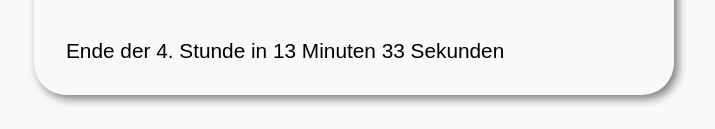
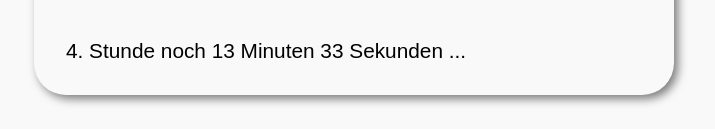
Before and after one commit to Jonny1Coder/BBK-Seite, a plain HTML site: page index.html in a window 1280 px wide. Shown: the part 417-546 px from the top of the page, without its empty margins (286-1001 px from the left). Drawn offline with Linux system fonts and the light colour scheme.

Commit message:
Add centralized lesson times management and countdown functionality

```diff
--- /dev/null
+++ b/bbk.js
@@ -0,0 +1,52 @@
+// Zentrale Definition der Stundenzeiten
+const stunden = [
+    ["07:55", "08:40"],
+    ["08:40", "09:25"],
+    ["09:40", "10:25"],
+    ["10:25", "11:10"],
+    ["11:25", "12:10"],
+    ["12:10", "12:55"],
+    ["13:10", "13:55"],
+    ["13:55", "14:40"]
+];
+
+function timeToMinutes(str) {
+    const [h, m] = str.split(":").map(Number);
+    return h * 60 + m;
+}
+function getCurrentStundeIndex() {
+    const now = new Date();
+    const nowMin = now.getHours() * 60 + now.getMinutes();
+    for (let i = 0; i < stunden.length; i++) {
+        const start = timeToMinutes(stunden[i][0]);
+        const end = timeToMinutes(stunden[i][1]);
+        if (nowMin >= start && nowMin < end) {
+            return i;
+        }
+    }
+    return -1;
+}
+function updateNextLessonEnd() {
+    const idx = getCurrentStundeIndex();
+    const div = document.getElementById('next-lesson-end');
+    if (!div) return;
+    if (idx === -1) {
+        div.textContent = "Gerade läuft keine Stunde.";
+        return;
+    }
+    const now = new Date();
+    const [h, m] = stunden[idx][1].split(":").map(Number);
+    const end = new Date(now.getFullYear(), now.getMonth(), now.getDate(), h, m, 0, 0);
+    let diff = Math.floor((end - now) / 1000);
+    if (diff <= 0) {
+        div.textContent = `Die ${idx+1}. Stunde ist vorbei.`;
+        return;
+    }
+    const min = Math.floor(diff / 60);
+    const sec = diff % 60;
+    div.textContent = `${idx+1}. Stunde noch ${min} Minuten ${sec} Sekunden ...`;
+}
+function startLessonCountdown() {
+    updateNextLessonEnd();
+    setInterval(updateNextLessonEnd, 1000);
+}
--- a/index.html
+++ b/index.html
@@ -26,56 +26,8 @@
         <button class="link-btn">Countdown Seite</button>
     </a>
     <div id="next-lesson-end" style="margin-top:2em; font-size:1.3em;"></div>
-    <script>
-    // Stundenzeiten: [Start, Ende]
-    const stunden = [
-        ["07:55", "08:40"],
-        ["08:40", "09:25"],
-        ["09:40", "10:25"],
-        ["10:25", "11:10"],
-        ["11:25", "12:10"],
-        ["12:10", "12:55"],
-        ["13:10", "13:55"],
-        ["13:55", "14:40"]
-    ];
-    function timeToMinutes(str) {
-        const [h, m] = str.split(":").map(Number);
-        return h * 60 + m;
-    }
-    function getCurrentStundeIndex() {
-        const now = new Date();
-        const nowMin = now.getHours() * 60 + now.getMinutes();
-        for (let i = 0; i < stunden.length; i++) {
-            const start = timeToMinutes(stunden[i][0]);
-            const end = timeToMinutes(stunden[i][1]);
-            if (nowMin >= start && nowMin < end) {
-                return i;
-            }
-        }
-        return -1;
-    }
-    function updateNextLessonEnd() {
-        const idx = getCurrentStundeIndex();
-        const div = document.getElementById('next-lesson-end');
-        if (idx === -1) {
-            div.textContent = "Gerade läuft keine Stunde.";
-            return;
-        }
-        const now = new Date();
-        const [h, m] = stunden[idx][1].split(":").map(Number);
-        const end = new Date(now.getFullYear(), now.getMonth(), now.getDate(), h, m, 0, 0);
-        let diff = Math.floor((end - now) / 1000);
-        if (diff <= 0) {
-            div.textContent = `Die ${idx+1}. Stunde ist vorbei.`;
-            return;
-        }
-        const min = Math.floor(diff / 60);
-        const sec = diff % 60;
-        div.textContent = `Ende der ${idx+1}. Stunde in ${min} Minuten ${sec} Sekunden`;
-    }
-    setInterval(updateNextLessonEnd, 1000);
-    updateNextLessonEnd();
-    </script>
+    <script src="bbk.js"></script>
+    <script>startLessonCountdown();</script>
 </main>
 </body>
 </html>
```
Also changed, not shown: countdown/countdown.js (+1 -10 lines), countdown/index.html (+1 -0 lines).
